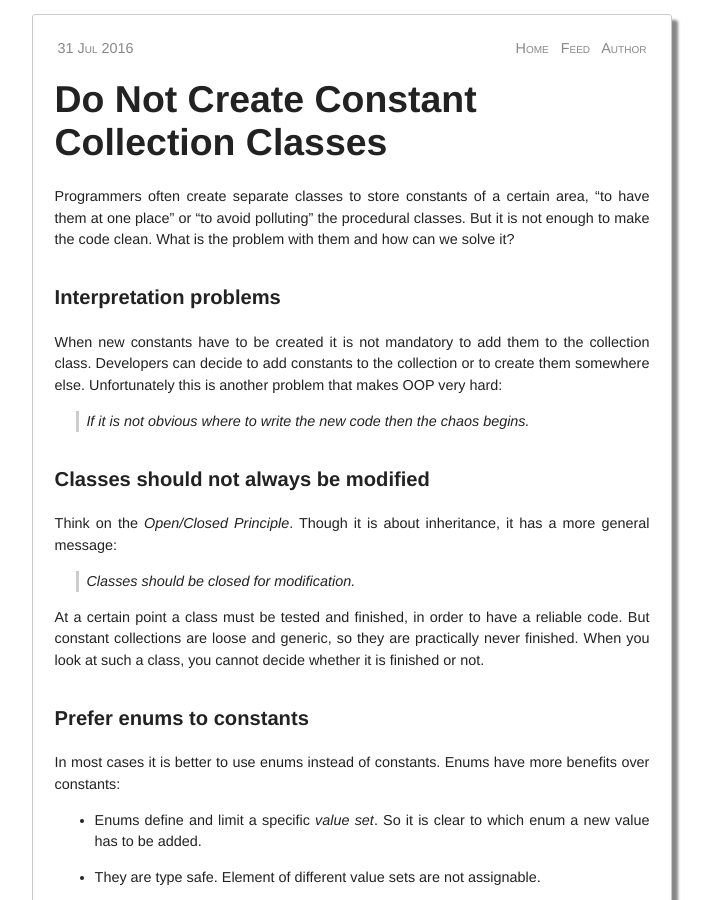
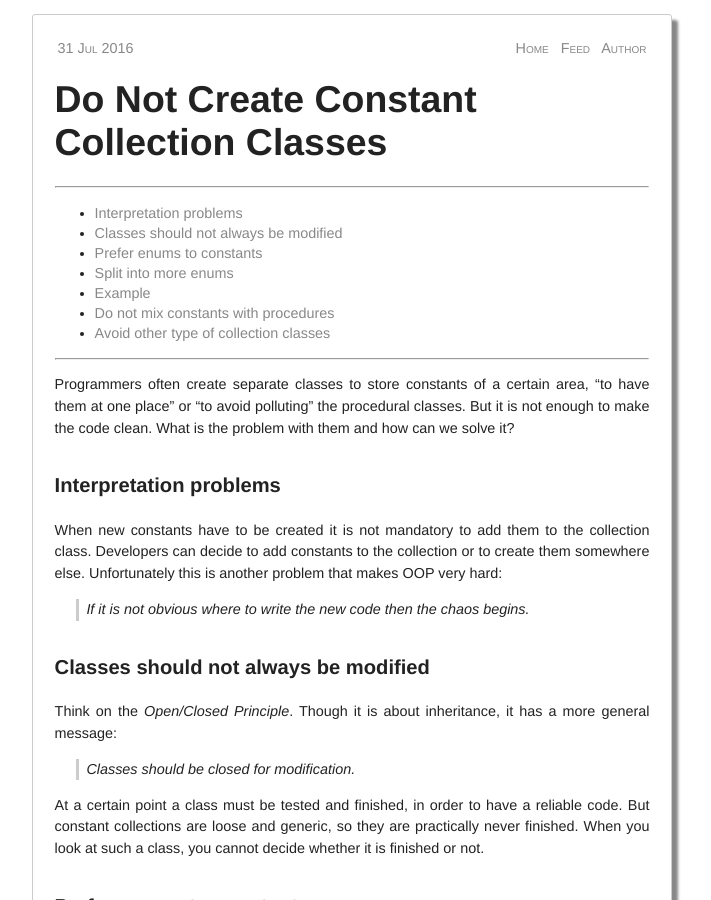
Before and after one commit to woj-tek/petozoltan.github.io, a Jekyll site: the page built from _posts/2016-07-31-do-not-create-constant-collection-classes.md, in a window 1280 px wide and 900 px high. Shown: the whole window, without its empty margins (288-999 px from the left). Built offline with Jekyll 4.4.1, drawn with Linux system fonts in a browser that asks for light colours.

Commit message:
Update 2016-07-31-do-not-create-constant-collection-classes.md

```diff
--- a/_posts/2016-07-31-do-not-create-constant-collection-classes.md
+++ b/_posts/2016-07-31-do-not-create-constant-collection-classes.md
@@ -3,6 +3,13 @@ layout: post
 title: "Do Not Create Constant Collection Classes"
 date: 2016-07-31
 ---
+
+***
+
+* TOC
+{:toc}
+
+***
 
 Programmers often create separate classes to store constants of a certain area, "to have them at one place" or "to avoid polluting" the procedural classes. But it is not enough to make the code clean. What is the problem with them and how can we solve it?
 
```
